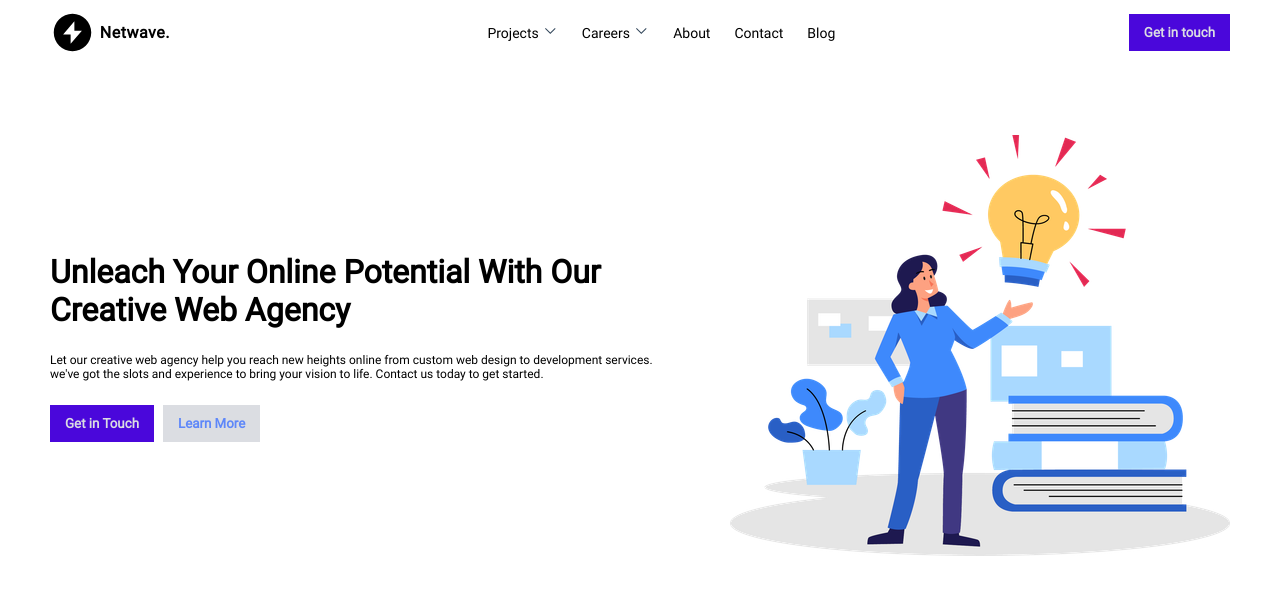
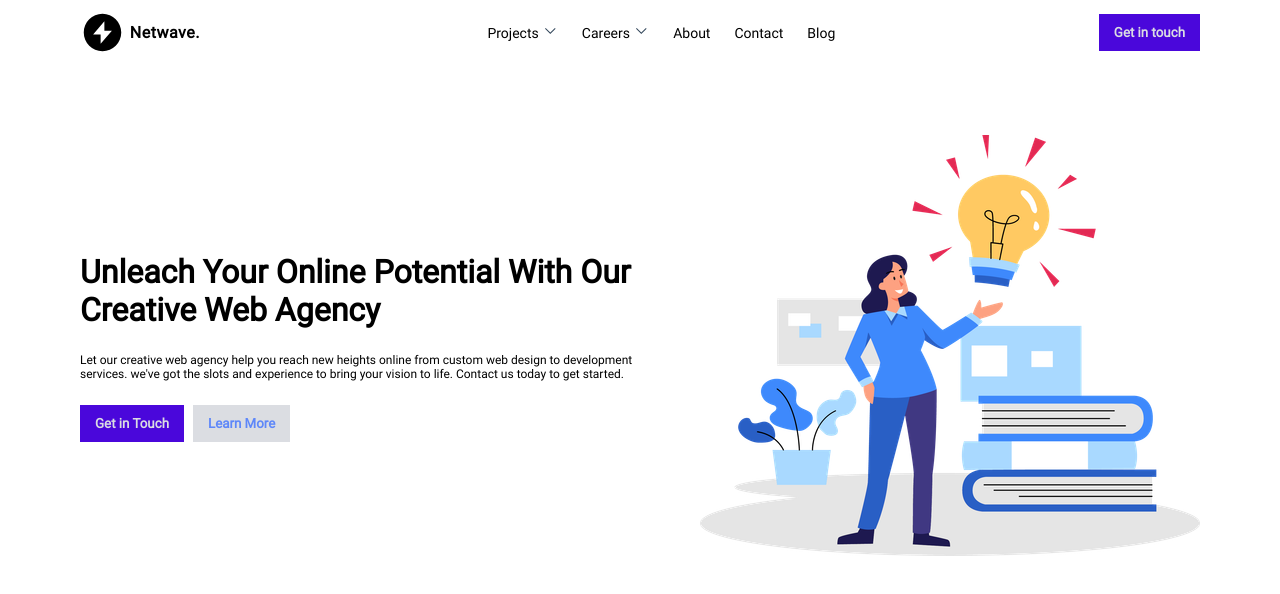
Before and after one commit to Delz-create/pD, a plain HTML site: page index.html in a window 1280 px wide. Drawn offline with Linux system fonts and the light colour scheme.

Commit message:
Update style.css

```diff
--- a/style.css
+++ b/style.css
@@ -11,7 +11,7 @@
 }
 body{
     font-family: roboto;
-    margin: 10px 50px;
+    margin: 10px 80px;
     max-height: 100vh;
 }
 
```
